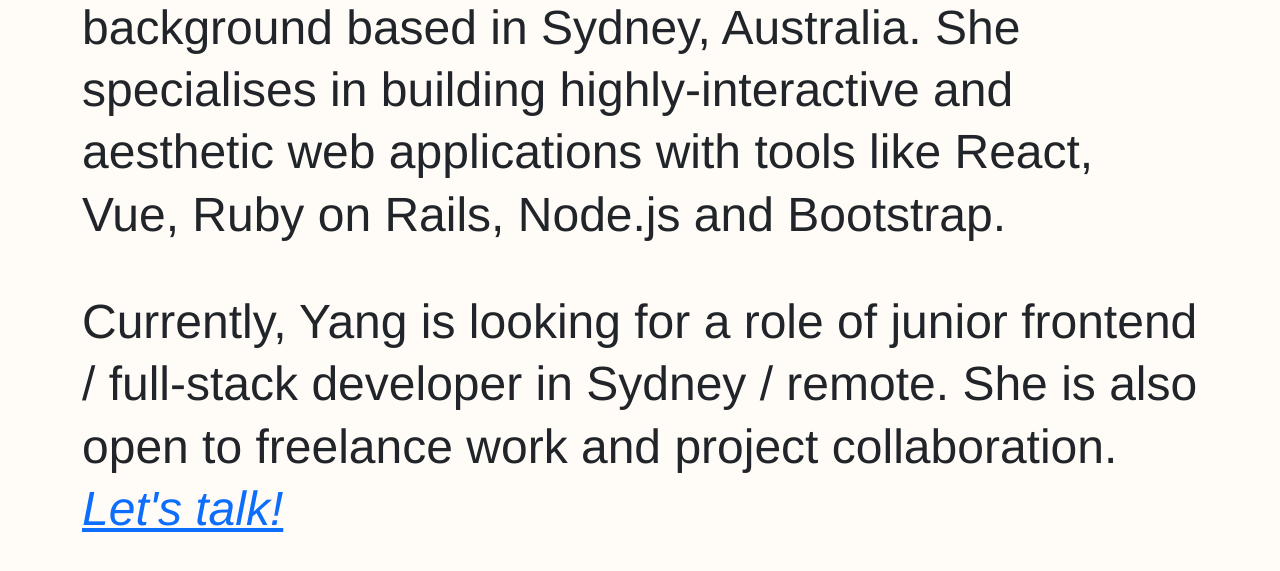
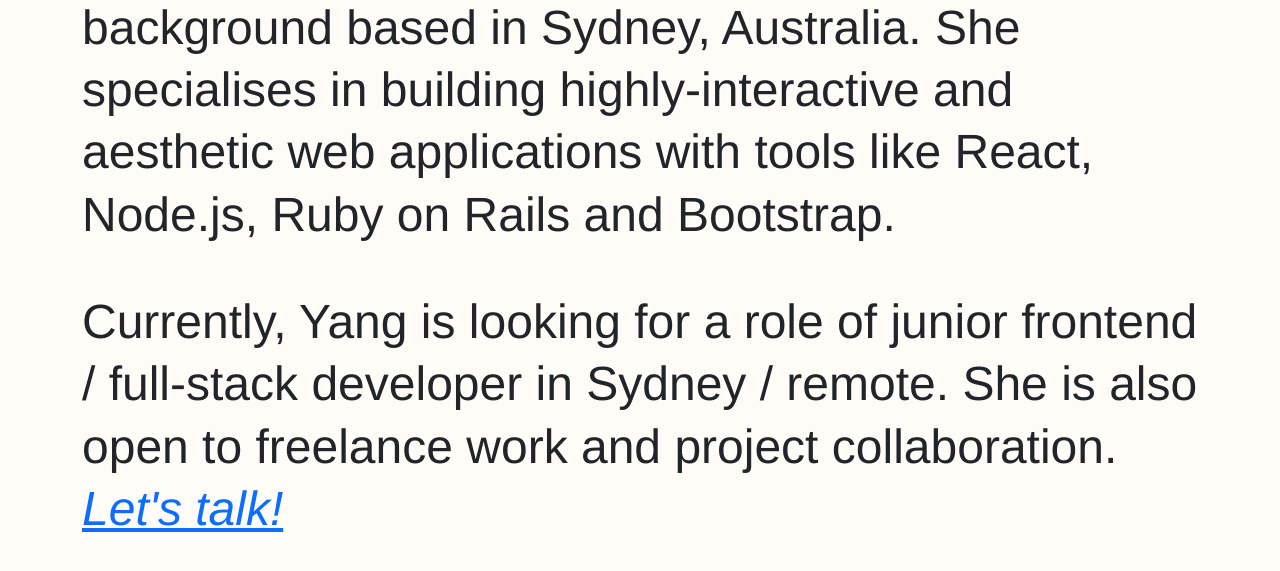
Before and after one commit to Anchorite1001/Anchorite1001.github.io, a plain HTML site: page index.html in a window 1280 px wide. Shown: the part 195-766 px from the top of the page. Drawn offline with nearby package versions, Linux system fonts and the light colour scheme.

Commit message:
change intro

```diff
--- a/index.html
+++ b/index.html
@@ -48,7 +48,7 @@
     <!-- landing section -->
     <div data-anchor = 'page1' class="section landing">
       <br>
-      <p class='display-5'><strong>Yang Wu </strong><img class = 'yangwuimg' src="./assets/YangWu.png" width="70"> is a web developer with a sociology background based in Sydney, Australia. She specialises in building highly-interactive and aesthetic web applications with tools like React, Vue, Ruby on Rails, Node.js and Bootstrap.</p>
+      <p class='display-5'><strong>Yang Wu </strong><img class = 'yangwuimg' src="./assets/YangWu.png" width="70"> is a web developer with a sociology background based in Sydney, Australia. She specialises in building highly-interactive and aesthetic web applications with tools like React, Node.js, Ruby on Rails and Bootstrap.</p>
       <br>
       <p class = 'display-5'>Currently, Yang is looking for a role of junior frontend / full-stack developer in Sydney / remote. She is also open to freelance work and project collaboration. <span><a href="#page4"><em>Let's talk!</em></a></span></p>
       <br>
```
